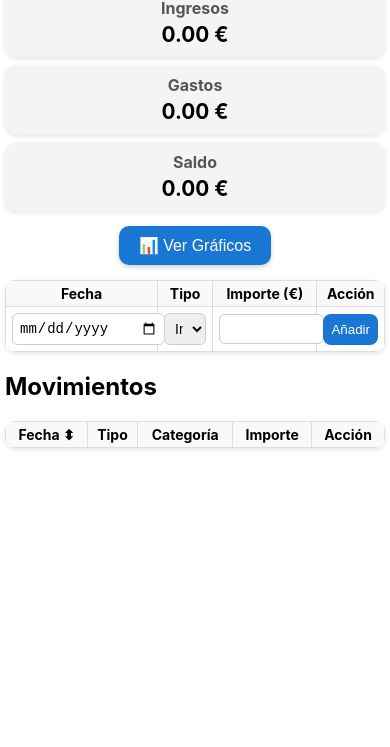
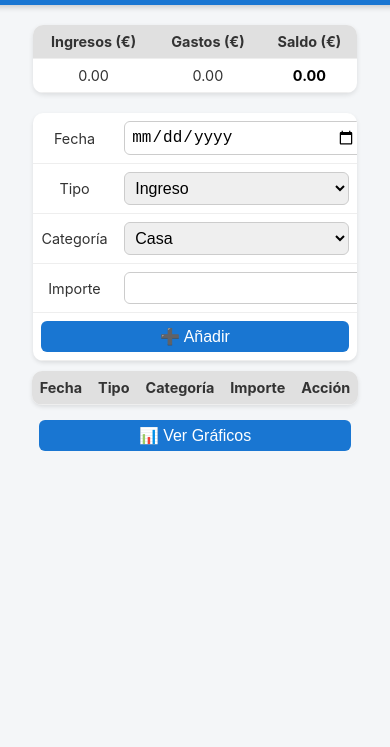
Before and after one commit to gesteban27/Control-gastos-, a plain HTML site: page index.html in a window 390 px wide. Shown: the part 97-844 px from the top of the page. Drawn offline with nearby package versions, Linux system fonts and the light colour scheme.

Commit message:
Add files via upload

```diff
--- a/index.html
+++ b/index.html
@@ -3,389 +3,235 @@
 <head>
   <meta charset="UTF-8">
   <meta name="viewport" content="width=device-width, initial-scale=1.0">
-  <title>Control de Gastos</title>
-  <link rel="manifest" href="manifest.json">
-  <meta name="theme-color" content="#1976d2">
+  <title>Control de Gastos Familiar</title>
+  <script src="https://cdn.jsdelivr.net/npm/chart.js"></script>
   <style>
     :root {
       --color-principal: #1976d2;
-      --color-fondo-claro: #f4f4f4;
+      --color-fondo: #f4f6f8;
+      --verde: #4caf50;
+      --rojo: #f44336;
     }
 
     body {
       font-family: -apple-system, BlinkMacSystemFont, 'Segoe UI', Roboto, sans-serif;
-      margin: 10px;
-      max-width: 800px;
-      margin-inline: auto;
-      background-color: #fff;
-      color: #000;
-      transition: background 0.3s, color 0.3s;
+      margin: 0;
+      padding: 0;
+      background: var(--color-fondo);
+      color: #333;
+      display: flex;
+      flex-direction: column;
+      align-items: center;
     }
 
-    /* 🔹 Encabezado */
     h1 {
-      text-align: center;
-      background: linear-gradient(90deg, var(--color-principal), #2196f3);
+      background: var(--color-principal);
       color: white;
       padding: 12px;
-      border-radius: 12px;
+      text-align: center;
+      width: 100%;
+      margin: 0;
       box-shadow: 0 2px 6px rgba(0,0,0,0.2);
-      font-weight: 600;
     }
 
-    /* 🔹 Tarjetas resumen */
-    .resumen {
-      display: flex;
-      gap: 10px;
-      justify-content: space-around;
-      flex-wrap: wrap;
-      margin-top: 15px;
+    table {
+      border-collapse: collapse;
+      width: 95%;
+      margin: 10px auto;
+      background: white;
+      border-radius: 10px;
+      overflow: hidden;
+      box-shadow: 0 2px 4px rgba(0,0,0,0.1);
     }
 
-    .resumen-card {
-      flex: 1;
-      min-width: 100px;
-      background: var(--color-fondo-claro);
-      border-radius: 12px;
-      padding: 10px;
+    th, td {
+      padding: 8px;
       text-align: center;
-      box-shadow: 0 2px 5px rgba(0,0,0,0.1);
-      transition: transform 0.2s;
+      border-bottom: 1px solid #eee;
     }
 
-    .resumen-card:hover {
-      transform: scale(1.02);
+    th {
+      background: #e0e0e0;
     }
 
-    .resumen-card h3 {
-      margin: 0;
-      font-size: 1rem;
-      color: #555;
+    td.ingreso {
+      color: var(--verde);
     }
 
-    .resumen-card p {
-      font-size: 1.3rem;
-      font-weight: bold;
-      margin: 4px 0 0 0;
+    td.gasto {
+      color: var(--rojo);
     }
 
-    /* 🔹 Botón de gráficos */
-    .boton-graficos {
-      text-align: center;
-      margin-top: 15px;
+    tr.ingreso {
+      background-color: rgba(76,175,80,0.1);
     }
 
-    .boton-graficos button {
+    tr.gasto {
+      background-color: rgba(244,67,54,0.1);
+    }
+
+    .accion-col {
+      width: 4rem;
+    }
+
+    .resumen {
+      width: 95%;
+      margin: 10px auto;
+      display: flex;
+      justify-content: space-around;
+    }
+
+    .resumen table {
+      width: 100%;
+      text-align: center;
+      background: white;
+      border-radius: 10px;
+      box-shadow: 0 2px 5px rgba(0,0,0,0.1);
+    }
+
+    .inputs table {
+      width: 95%;
+      margin: 10px auto;
+      background: white;
+      border-radius: 10px;
+      padding: 10px;
+      box-shadow: 0 2px 4px rgba(0,0,0,0.1);
+    }
+
+    input, select, button {
+      padding: 6px;
+      border-radius: 6px;
+      border: 1px solid #ccc;
+      font-size: 1rem;
+      width: 100%;
+    }
+
+    button {
       background: var(--color-principal);
       color: white;
+      cursor: pointer;
       border: none;
-      border-radius: 10px;
-      padding: 10px 20px;
-      font-size: 1rem;
-      cursor: pointer;
-      box-shadow: 0 2px 5px rgba(0,0,0,0.2);
-      transition: background 0.2s;
+      transition: 0.3s;
     }
 
-    .boton-graficos button:hover {
+    button:hover {
       background: #0d47a1;
     }
 
-    /* 🔹 Tablas y formulario */
-    table {
-      width: 100%;
-      border-collapse: collapse;
-      margin-top: 15px;
-      border-radius: 10px;
-      overflow: hidden;
-      box-shadow: 0 2px 5px rgba(0,0,0,0.1);
+    #saldo {
+      font-weight: bold;
     }
 
-    th, td {
-      border: 1px solid #ddd;
-      padding: 8px;
+    #saldo.verde {
+      color: var(--verde);
+    }
+
+    #saldo.rojo {
+      color: var(--rojo);
+    }
+
+    #saldo.negro {
+      color: black;
+    }
+
+    #graficosSection {
+      display: none;
+      width: 95%;
       text-align: center;
     }
 
-    th {
-      background: #f9f9f9;
-      cursor: pointer;
+    canvas {
+      background: white;
+      border-radius: 10px;
+      padding: 10px;
+      margin: 15px 0;
+      box-shadow: 0 2px 5px rgba(0,0,0,0.1);
+      width: 100%;
     }
 
-    td.importe-col {
-      text-align: right;
-      font-weight: bold;
-    }
-
-    th.accion-col, td.accion-col {
-      width: 4rem;
-      text-align: center;
-    }
-
-    .delete-btn {
-      background: red;
-      color: white;
-      border: none;
-      padding: 4px 8px;
-      border-radius: 5px;
-      cursor: pointer;
-    }
-
-    .formulario table td { padding: 6px; }
-    .formulario input, .formulario select {
-      width: 95%;
-      padding: 6px;
-      border-radius: 6px;
-      border: 1px solid #ccc;
-    }
-
-    .formulario button {
-      width: 100%;
-      padding: 8px;
-      background: var(--color-principal);
-      color: white;
-      border: none;
-      border-radius: 8px;
-      cursor: pointer;
-      transition: background 0.2s;
-    }
-
-    .formulario button:hover {
-      background: #0d47a1;
-    }
-
-    /* 🎨 Colores de filas */
-    .fila-ingreso { background-color: #e6f4ea; }
-    .fila-gasto { background-color: #fdecea; }
-
-    /* 🎨 Colores de importes */
-    .importe-ingreso { color: #1a7f37; }
-    .importe-gasto { color: #b42318; }
-
-    /* 📱 Responsive */
     @media (max-width: 600px) {
-      h1 { font-size: 1.5rem; }
-      table, th, td { font-size: 14px; padding: 4px; }
-      .formulario input, .formulario select { width: 100%; font-size: 14px; }
-      .delete-btn { padding: 3px 6px; font-size: 12px; }
-      body { margin: 5px; }
-      .resumen { flex-direction: column; gap: 8px; }
-    }
-
-    /* 🌙 Modo oscuro */
-    @media (prefers-color-scheme: dark) {
-      body {
-        background: #0d1117;
-        color: #e6edf3;
-      }
-      table, th, td {
-        border-color: #30363d;
-      }
-      th {
-        background: #161b22;
-      }
-      .resumen-card {
-        background: #161b22;
-      }
-      .fila-ingreso { background-color: #153b2e; }
-      .fila-gasto { background-color: #3b1e1e; }
-      .delete-btn {
-        background: #b42318;
+      table, .inputs table, .resumen table {
+        font-size: 0.9rem;
       }
     }
   </style>
 </head>
 <body>
-  <h1>Control de Gastos</h1>
+  <h1>💰 Control de Gastos Familiar</h1>
 
-  <!-- 🔹 Tarjetas resumen -->
+  <div id="mainSection">
     <div class="resumen">
-    <div class="resumen-card">
-      <h3>Ingresos</h3>
-      <p id="totalIngresos">0 €</p>
-    </div>
-    <div class="resumen-card">
-      <h3>Gastos</h3>
-      <p id="totalGastos">0 €</p>
-    </div>
-    <div class="resumen-card">
-      <h3>Saldo</h3>
-      <p id="saldo">0 €</p>
-    </div>
+      <table>
+        <tr>
+          <th>Ingresos (€)</th>
+          <th>Gastos (€)</th>
+          <th>Saldo (€)</th>
+        </tr>
+        <tr>
+          <td id="totalIngresos">0.00</td>
+          <td id="totalGastos">0.00</td>
+          <td id="saldo" class="negro">0.00</td>
+        </tr>
+      </table>
     </div>
 
-  <!-- 🔹 Botón de gráficos -->
-  <div class="boton-graficos">
-    <button onclick="window.location.href='graficos.html'">📊 Ver Gráficos</button>
-  </div>
-
-  <!-- 🔹 Formulario -->
-  <div class="formulario">
+    <div class="inputs">
       <table>
-      <thead>
-        <tr id="formHeader">
-          <th>Fecha</th>
-          <th>Tipo</th>
-          <th id="categoriaHeader">Categoría</th>
-          <th>Importe (€)</th>
-          <th>Acción</th>
+        <tr>
+          <td><label>Fecha</label></td>
+          <td><input type="date" id="fecha"></td>
         </tr>
-      </thead>
-      <tbody>
-        <tr id="formRow">
-          <td><input type="date" id="fecha"></td>
+        <tr>
+          <td><label>Tipo</label></td>
           <td>
             <select id="tipo" onchange="toggleCategoria()">
               <option value="ingreso">Ingreso</option>
               <option value="gasto">Gasto</option>
             </select>
           </td>
-          <td id="categoriaCell">
+        </tr>
+        <tr id="filaCategoria">
+          <td><label>Categoría</label></td>
+          <td>
             <select id="categoria">
-              <option value="casa">Casa</option>
-              <option value="alimentacion">Alimentación</option>
-              <option value="ocio">Ocio</option>
-              <option value="impuestos">Impuestos</option>
+              <option value="Casa">Casa</option>
+              <option value="Alimentación">Alimentación</option>
+              <option value="Ocio">Ocio</option>
+              <option value="Impuestos">Impuestos</option>
             </select>
           </td>
+        </tr>
+        <tr>
+          <td><label>Importe</label></td>
           <td><input type="number" id="importe" step="0.01"></td>
-          <td><button onclick="agregarMovimiento()">Añadir</button></td>
         </tr>
-      </tbody>
+        <tr>
+          <td colspan="2"><button onclick="agregarMovimiento()">➕ Añadir</button></td>
+        </tr>
       </table>
     </div>
 
-  <!-- 🔹 Movimientos -->
-  <h2>Movimientos</h2>
-  <table>
+    <table id="tablaMovimientos">
       <thead>
         <tr>
-        <th onclick="cambiarOrden()">Fecha ⬍</th>
+          <th>Fecha</th>
           <th>Tipo</th>
           <th>Categoría</th>
           <th>Importe</th>
           <th class="accion-col">Acción</th>
         </tr>
       </thead>
-    <tbody id="tablaMovimientos"></tbody>
+      <tbody></tbody>
     </table>
 
-  <script>
-    let movimientos = JSON.parse(localStorage.getItem("movimientos")) || [];
-    let ordenAsc = false;
+    <div style="text-align:center; margin:15px;">
+      <button onclick="mostrarGraficos()">📊 Ver Gráficos</button>
+    </div>
+  </div>
 
-    function toggleCategoria() {
-      const tipo = document.getElementById("tipo").value;
-      const categoriaCell = document.getElementById("categoriaCell");
-      const categoriaHeader = document.getElementById("categoriaHeader");
-
-      if (tipo === "ingreso") {
-        categoriaCell.style.display = "none";
-        categoriaHeader.style.display = "none";
-      } else {
-        categoriaCell.style.display = "table-cell";
-        categoriaHeader.style.display = "table-cell";
-      }
-    }
-
-    function formatearFecha(fechaISO) {
-      const [anio, mes, dia] = fechaISO.split("-");
-      return `${dia}-${mes}-${anio}`;
-    }
-
-    function parsearFecha(ddmmaaaa) {
-      const [dia, mes, anio] = ddmmaaaa.split("-");
-      return new Date(`${anio}-${mes}-${dia}`);
-    }
-
-    function render() {
-      const tabla = document.getElementById("tablaMovimientos");
-      tabla.innerHTML = "";
-
-      let totalIngresos = 0, totalGastos = 0;
-
-      const movimientosOrdenados = [...movimientos].sort((a, b) => {
-        const dateA = parsearFecha(a.fecha);
-        const dateB = parsearFecha(b.fecha);
-        return ordenAsc ? dateA - dateB : dateB - dateA;
-      });
-
-      movimientosOrdenados.forEach((m, index) => {
-        const fila = document.createElement("tr");
-        fila.className = m.tipo === "ingreso" ? "fila-ingreso" : "fila-gasto";
-
-        const importeClass = m.tipo === "ingreso" ? "importe-ingreso" : "importe-gasto";
-        const signo = m.tipo === "ingreso" ? "+" : "-";
-
-        fila.innerHTML = `
-          <td>${m.fecha}</td>
-          <td>${m.tipo}</td>
-          <td>${m.categoria || ""}</td>
-          <td class="importe-col ${importeClass}">${signo}${parseFloat(m.importe).toFixed(2)} €</td>
-          <td class="accion-col"><button class="delete-btn" onclick="borrarMovimiento(${index})">❌</button></td>
-        `;
-
-        tabla.appendChild(fila);
-
-        if (m.tipo === "ingreso") totalIngresos += parseFloat(m.importe);
-        else totalGastos += parseFloat(m.importe);
-      });
-
-      document.getElementById("totalIngresos").textContent = totalIngresos.toFixed(2) + " €";
-      document.getElementById("totalGastos").textContent = totalGastos.toFixed(2) + " €";
-
-      const saldo = totalIngresos - totalGastos;
-      const saldoEl = document.getElementById("saldo");
-      saldoEl.textContent = saldo.toFixed(2) + " €";
-
-      if (saldo > 0) saldoEl.style.color = "green";
-      else if (saldo < 0) saldoEl.style.color = "red";
-      else saldoEl.style.color = "black";
-    }
-
-    function agregarMovimiento() {
-      const fechaRaw = document.getElementById("fecha").value;
-      const tipo = document.getElementById("tipo").value;
-      const categoria = tipo === "gasto" ? document.getElementById("categoria").value : "";
-      const importe = document.getElementById("importe").value;
-
-      if (!fechaRaw || !importe) {
-        alert("Completa la fecha y el importe");
-        return;
-      }
-
-      const fechaFormateada = formatearFecha(fechaRaw);
-
-      movimientos.push({ fecha: fechaFormateada, tipo, categoria, importe });
-      localStorage.setItem("movimientos", JSON.stringify(movimientos));
-
-      render();
-
-      document.getElementById("fecha").value = "";
-      document.getElementById("importe").value = "";
-    }
-
-    function borrarMovimiento(index) {
-      if (confirm("¿Seguro que quieres borrar este movimiento?")) {
-        movimientos.splice(index, 1);
-        localStorage.setItem("movimientos", JSON.stringify(movimientos));
-        render();
-      }
-    }
-
-    function cambiarOrden() {
-      ordenAsc = !ordenAsc;
-      render();
-    }
-
-    render();
-    toggleCategoria();
-
-    if ("serviceWorker" in navigator) {
-      navigator.serviceWorker.register("service-worker.js")
-        .then(() => console.log("Service Worker registrado"))
-        .catch((err) => console.log("Error SW:", err));
-    }
-  </script>
-</body>
-</html>
+  <div id="graficosSection">
+    <button onclick="volverPrincipal()">🔙 Volver</button>
+    <h2>📈 Evolución del Saldo</h2>
+    <canvas id="graficoEvolucion"></canvas>
+    <h2>🥧 Reparto por Categoría</h2>
+    <canvas id="graficoCategorias"></canvas>
```
Lines whose indentation alone changed are shown as unchanged.
